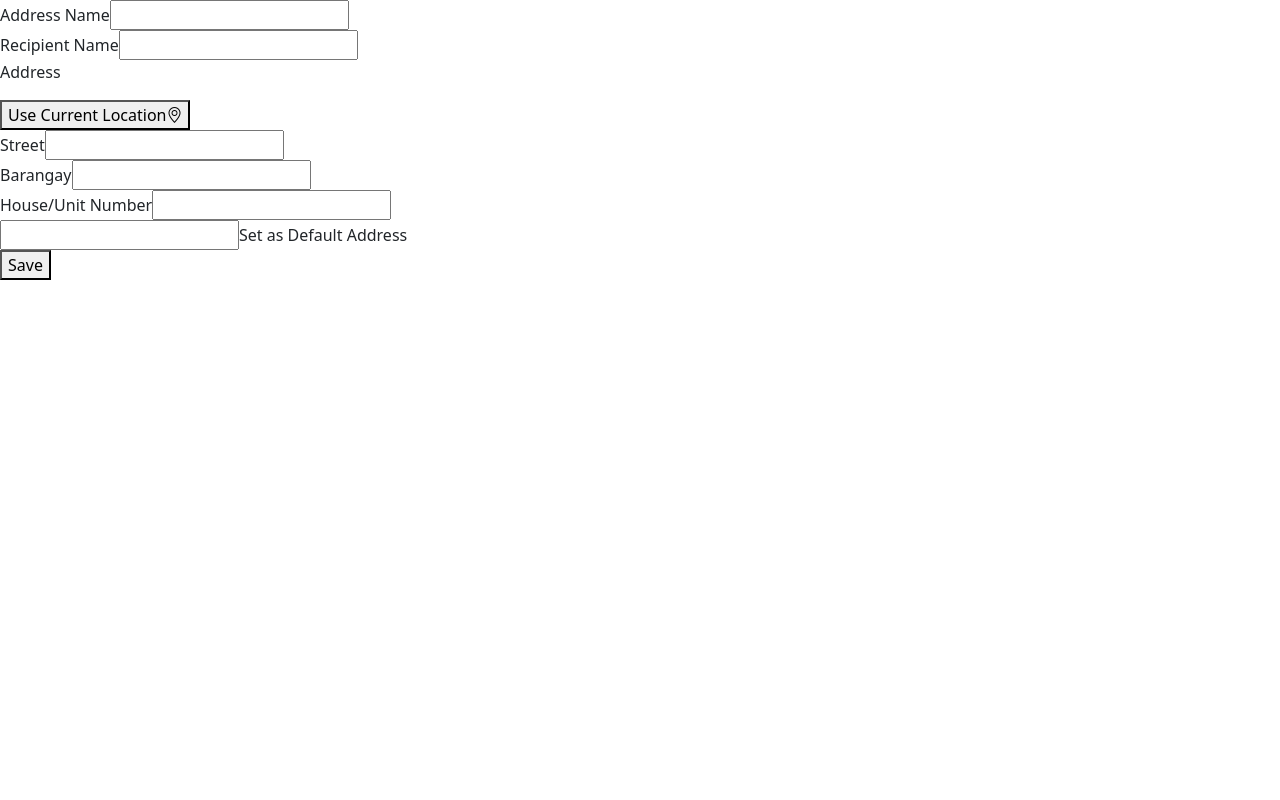
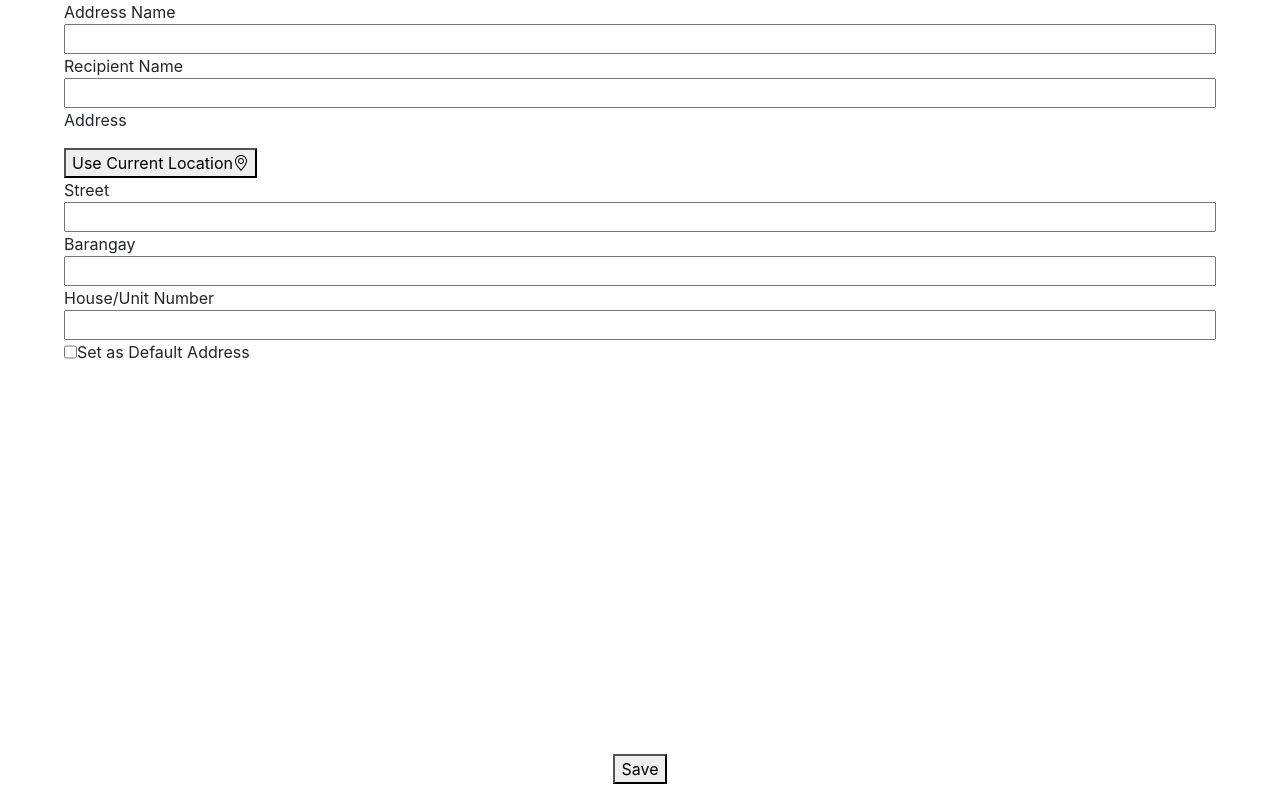
Before and after one commit to Zenaiko/Capstone, a PHP site: page /user_page/add_address.php in a window 1280 px wide. Run offline with PHP 8.4, Linux system fonts and the light colour scheme; some libraries are stand-ins or nearby versions.

Commit message:
for pull

```diff
--- /dev/null
+++ b/css/add_address.css
@@ -0,0 +1,37 @@
+@import url(root.css);
+
+#add_adr_section{
+    width: 100%;
+    display: flex;
+    justify-content: center;
+}
+
+#add_adr_container{
+    width: 90%;
+}
+
+#add_adr_container div{
+    display: flex;
+    flex-direction: column;
+}
+
+#add_adr_container #default_adr_div{
+    display: flex;
+    flex-direction: row;
+}
+
+#default_adr_div *{
+    width: fit-content;
+
+}
+
+#default{
+}
+
+#manage_adress_container{
+    position: absolute;
+    bottom: 1rem;
+    display: flex;
+    justify-content: center;
+    width: 100%;
+}
--- a/db_api/db_item_info.php
+++ b/db_api/db_item_info.php
@@ -32,7 +32,7 @@
 
             $get_seller_info = $this->query("SELECT market.market_name, address.city, address.street, address.brngy , market_img.market_image, market.rating
             FROM tbl_market market, tbl_address address, tbl_market_image market_img
-            WHERE market.address_id = address.addressID AND market_img.market_id = market.market_id AND market.market_id = :market_id", ([":market_id" =>$this->seller->get_seller_id()]));
+            WHERE market.address_id = address.address_id AND market_img.market_id = market.market_id AND market.market_id = :market_id", ([":market_id" =>$this->seller->get_seller_id()]));
             $seller_info = $get_seller_info->fetchAll(PDO::FETCH_ASSOC)[0];
             $this->seller->set_name($seller_info["market_name"]);
             $this->seller->set_city($seller_info["city"]);
--- a/user_page/add_address.php
+++ b/user_page/add_address.php
@@ -3,32 +3,36 @@
 <head>
     <meta charset="UTF-8">
     <meta name="viewport" content="width=device-width, initial-scale=1.0">
+    <link rel="stylesheet" href="../css/add_address.css">
     <title>Document</title>
 </head>
 <body>
     <?php require_once("../utilities/initialize.php") ?>
 
+<form action="../db_api//db_address.php" method="post">
     <section id="add_adr_section">
         <div id="add_adr_container">
-            <form action="">
-                <div class="adr_field"><label for="">Address Name</label><input type="text"></div>
-                <div class="adr_field"><label for="">Recipient Name</label><input type="text"></div>
+                <div class="adr_field"><label for="">Address Name</label><input name="adr_name" type="text"></div>
+                <div class="adr_field"><label for="">Recipient Name</label><input name="recepient_name" type="text"></div>
 
                 <p>Address</p>
                 <button>Use Current Location<i class="bi bi-geo-alt"></i></button>
 
-                <div class="adr_field"><label for="">Street</label><input type="text"></div>
-                <div class="adr_field"><label for="">Barangay</label><input type="text"></div>
-                <div class="adr_field"><label for="">House/Unit Number</label><input type="text"></div>
+                <div class="adr_field"><label for="">Street</label><input name="street" type="text"></div>
+                <div class="adr_field"><label for="">Barangay</label><input name="brngy" type="text"></div>
+                <div class="adr_field"><label for="">House/Unit Number</label><input name="hosue_num" type="text"></div>
 
-                <div><input type="text" name="" id=""><label for="">Set as Default Address</label></div>
+                <div id="default_adr_div"><input type="checkbox" name="default" id="default"><label for="">Set as Default Address</label></div>
 
-            </form>
+
         </div>
     </section>
 
-    <div>
-        <button>Save</button>
+    <div id="manage_adress_container">
+        <button id="manage_adress">Save</button>
     </div>
+
+</form>
+
 </body>
 </html>
```
Also changed, not shown: db_api/db_address.php (+126 -0 lines).
